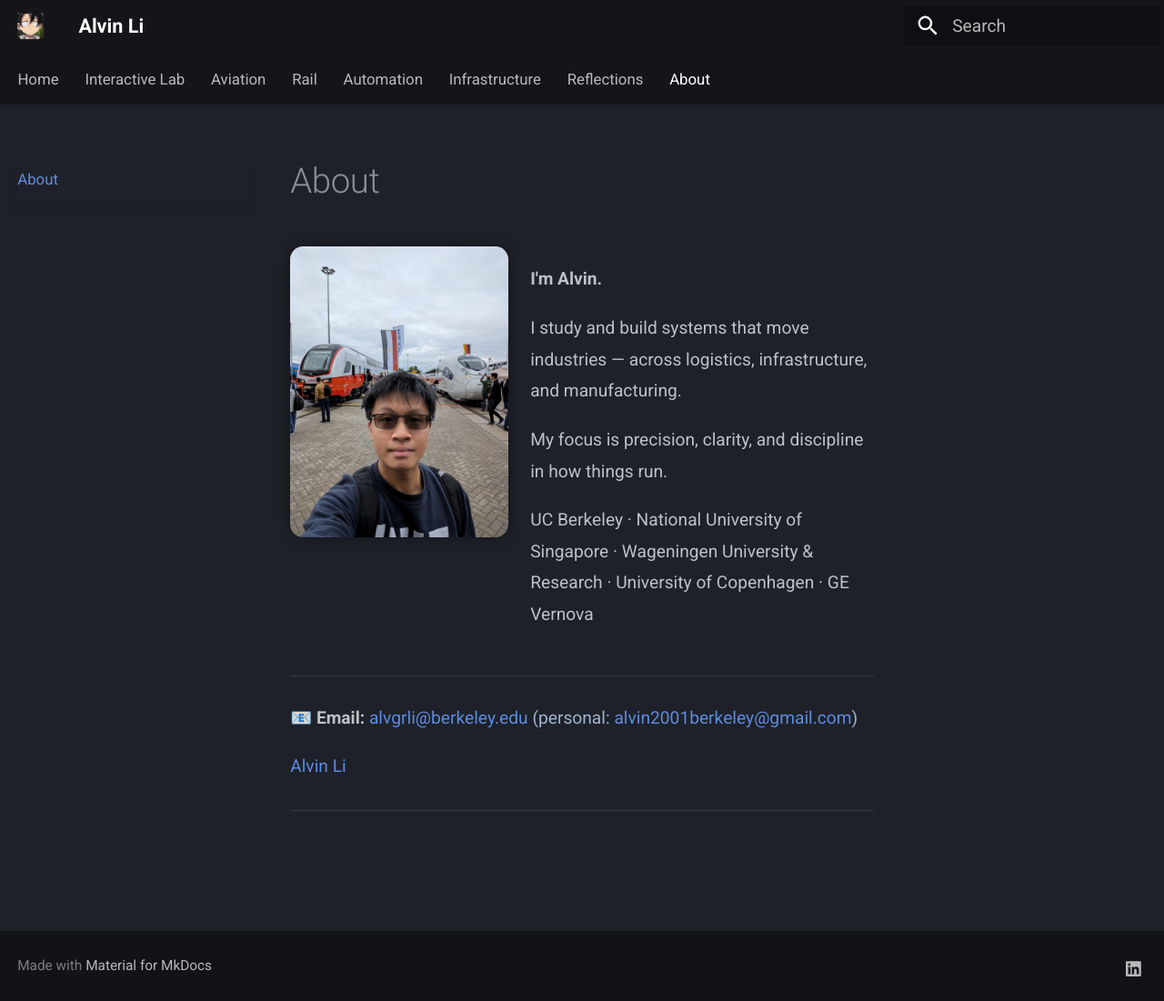
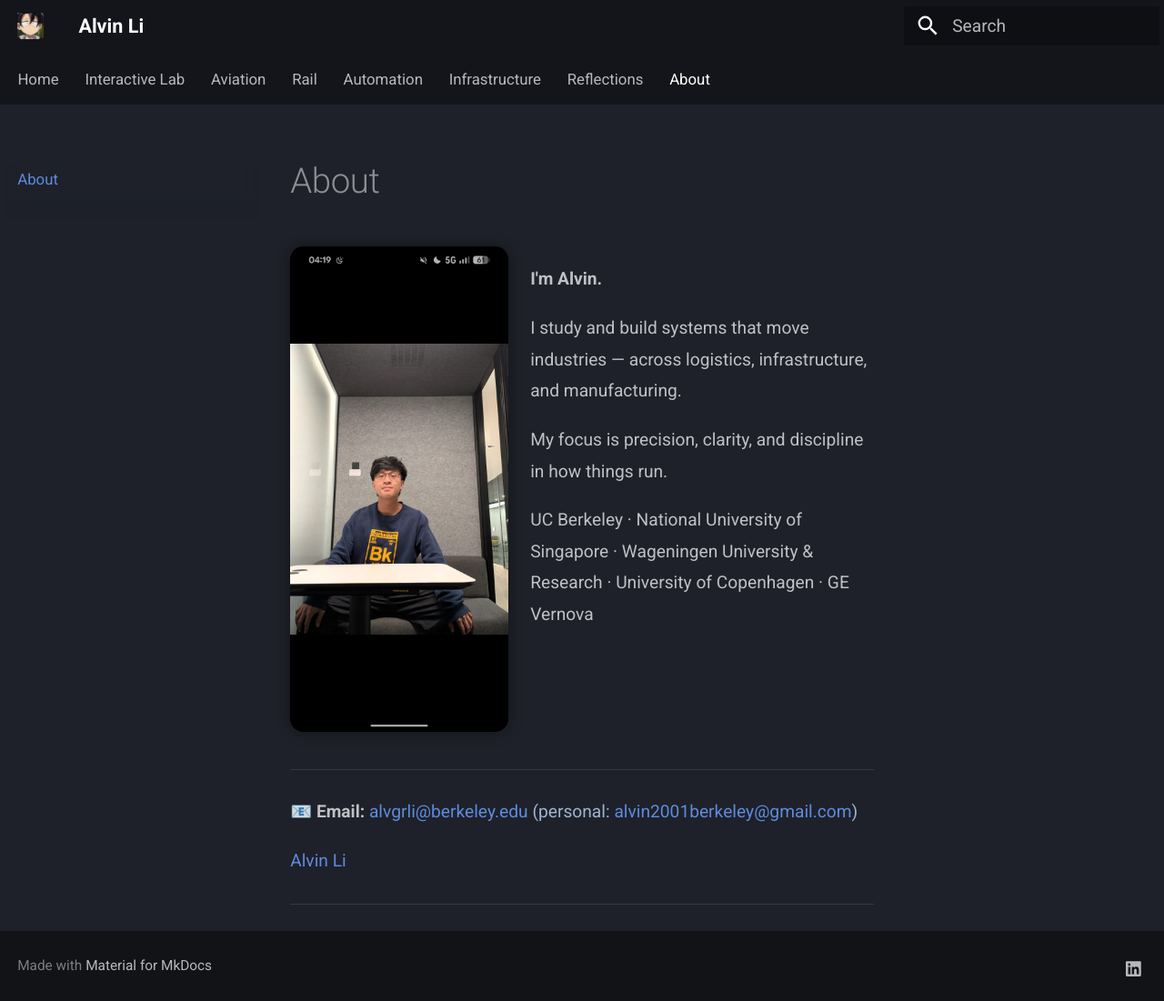
Before and after one commit to alvvvli/alvin-site, an MkDocs documentation site: the page built from docs/about.md, in a window 1280 px wide and 1101 px high. Shown: the whole window at 91% size. Built offline with MkDocs 1.6.1 and Material for MkDocs 9.7.7, drawn with Linux system fonts in a browser that asks for light colours; comment, search, counter and statistics services are not loaded.

Commit message:
Update about.md

```diff
--- a/docs/about.md
+++ b/docs/about.md
@@ -41,7 +41,7 @@
 # About
 
 <div class="hero">
-  <img src="/alvin-site/JPG_VID/innotrans.jpg" alt="Alvin Li">
+  <img src="/alvin-site/JPG_VID/bk1.jpeg" alt="bk1">
   <div class="hero-text">
     <p><strong>I'm Alvin.</strong></p>
     <p>I study and build systems that move industries — across logistics, infrastructure, and manufacturing.</p>
```
